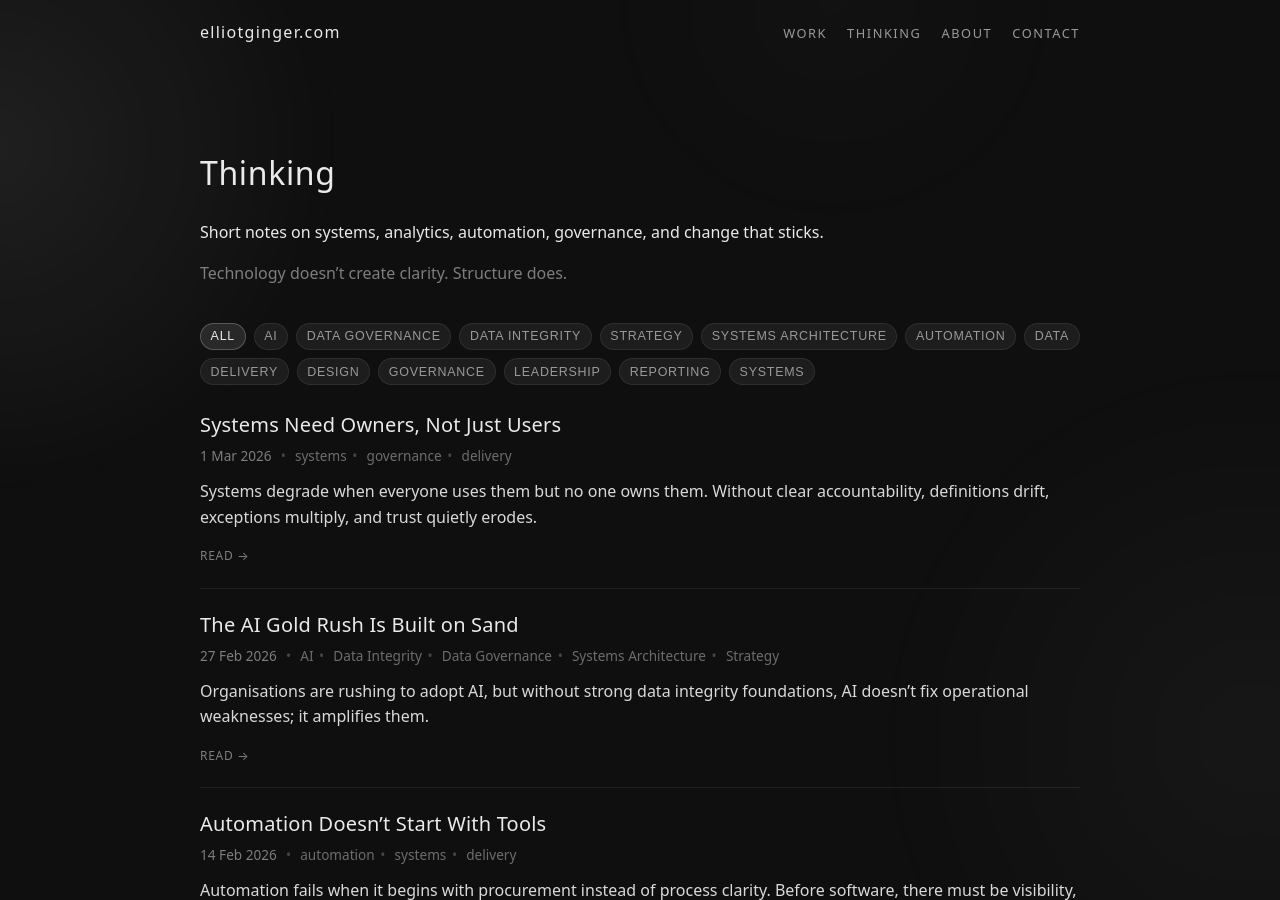
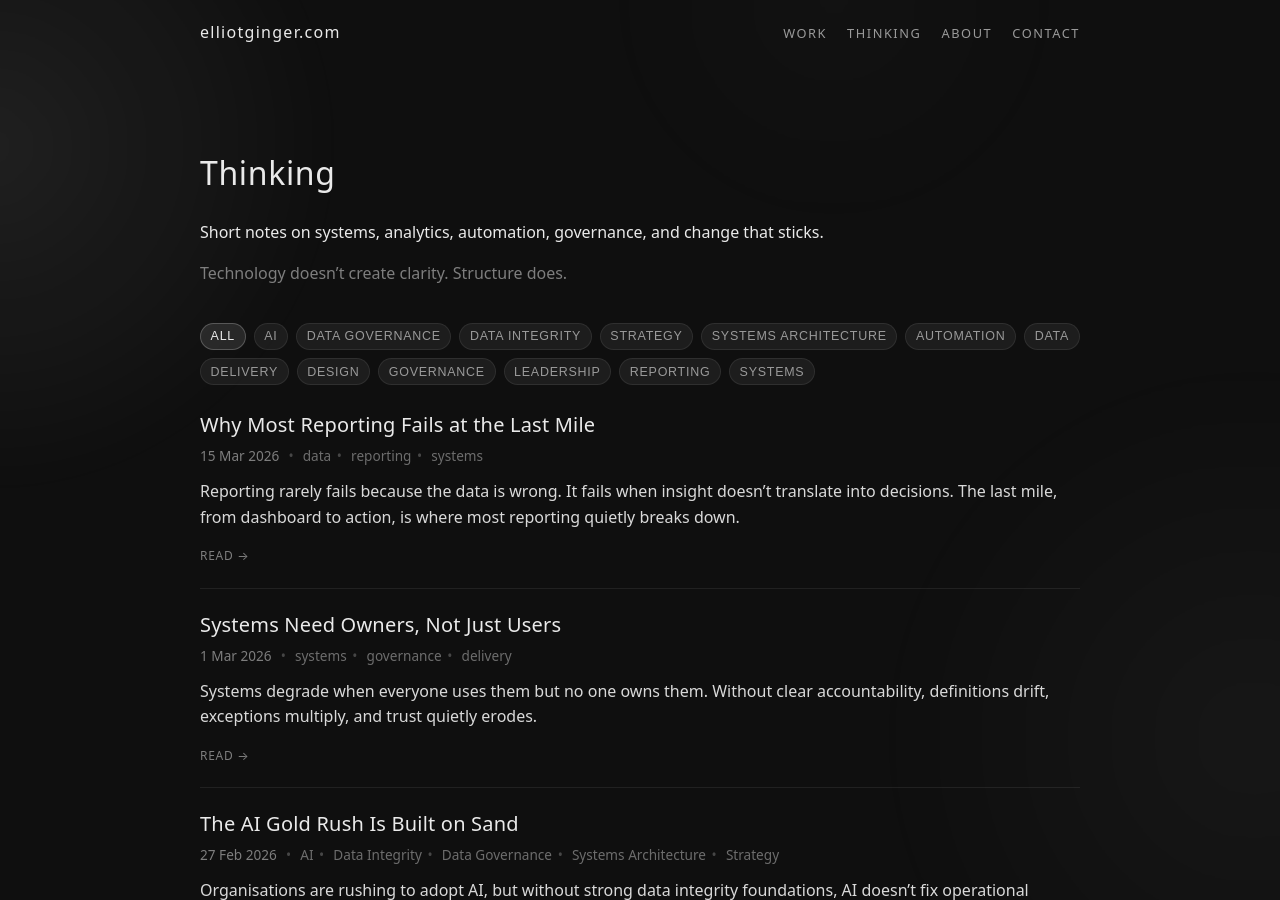
Before and after one commit to ElliotGinge/elliotginger.com, a Jekyll site: the page built from thinking.md, in a window 1280 px wide and 900 px high. Built offline with Jekyll 4.4.1, drawn with Linux system fonts in a browser that asks for light colours.

Commit message:
Enhance metadata for reporting post
Added metadata including date, categories, tags, excerpt, and permalink to the reporting post.

```diff
--- a/_posts/2026-03-15-reporting-fails-at-the-last-mile.md
+++ b/_posts/2026-03-15-reporting-fails-at-the-last-mile.md
@@ -1,8 +1,11 @@
 ---
 layout: default
 title: Why Most Reporting Fails at the Last Mile
+date: 2026-03-15
+categories: [Thinking]
 tags: [data, reporting, systems]
 excerpt: "Reporting rarely fails because the data is wrong. It fails when insight doesn’t translate into decisions. The last mile, from dashboard to action, is where most reporting quietly breaks down."
+permalink: /thinking/why-most-reporting-fails-at-the-last-mile/
 ---
 
 Most reporting problems don’t begin with data quality.
```
